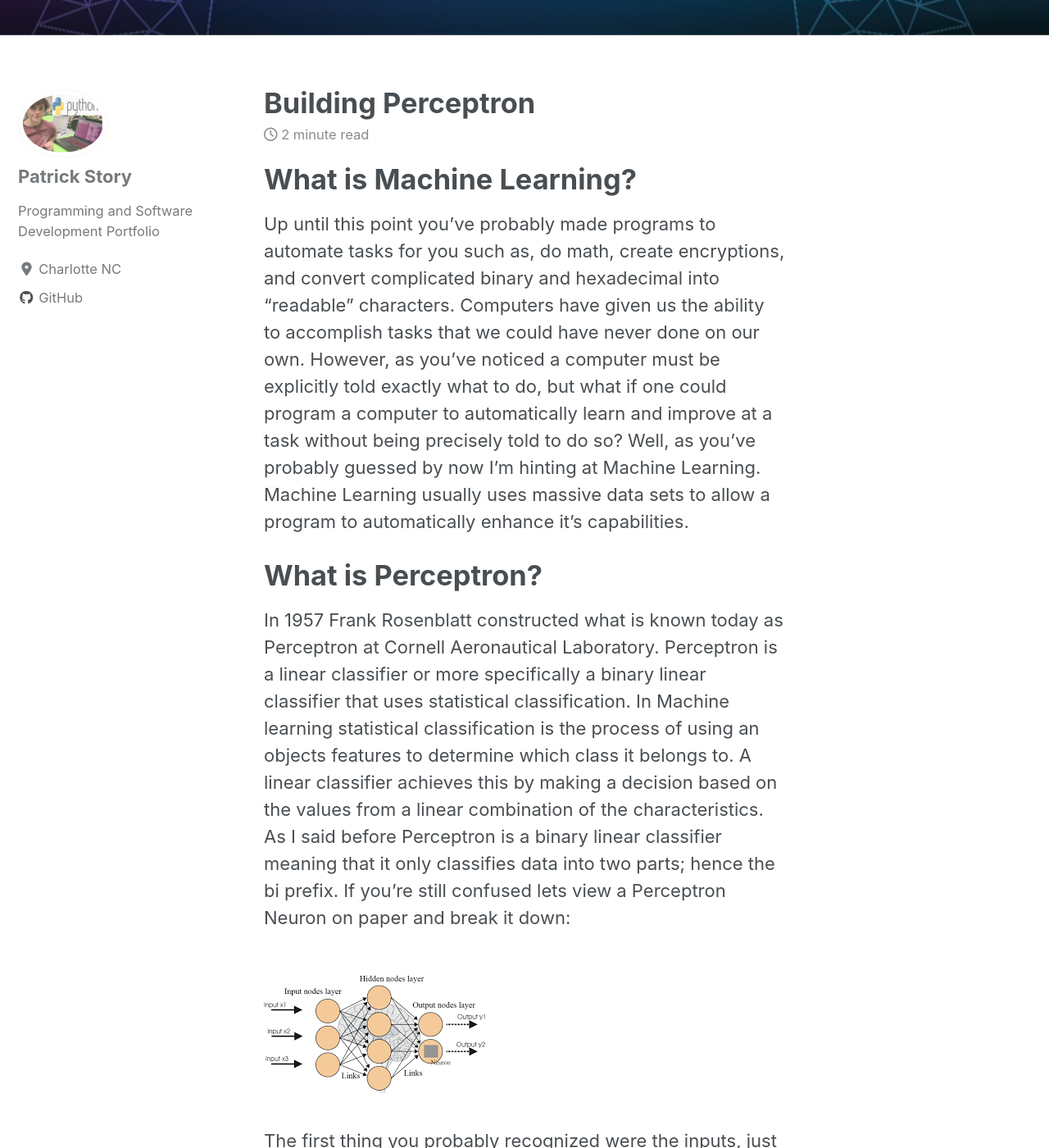
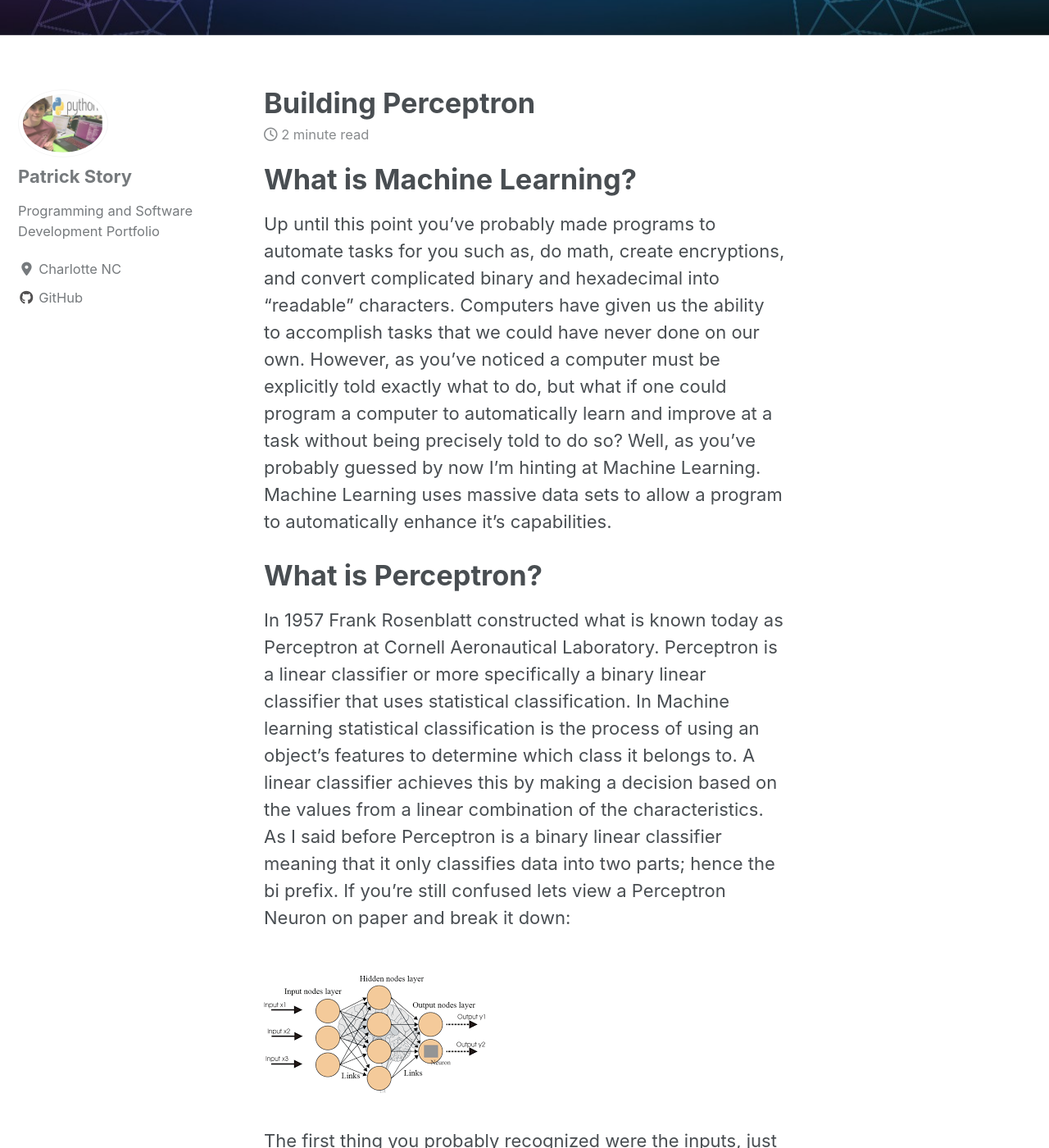
Before and after one commit to Patchyst/Patchyst.github.io, a Jekyll site: the page built from _posts/2019-08-15-My_First_Machine_Learning_Model.md, in a window 1280 px wide and 1400 px high, scrolled down 526 px. Shown: the whole window at 82% size. Built offline with Jekyll 4.4.1, drawn with Linux system fonts in a browser that asks for light colours; cached includes are drawn as plain includes; nearby versions of some CDN libraries.

Commit message:
updating Perceptron

```diff
--- a/_posts/2019-08-15-My_First_Machine_Learning_Model.md
+++ b/_posts/2019-08-15-My_First_Machine_Learning_Model.md
@@ -7,10 +7,10 @@ header:
 excerpt: "In this project I guide you through how I made my first Machine Learning Model, Perceptron. Perceptron is a fantastic introduction to the world of Machine Learning and Artificial Intelligence"
 ---
 # What is Machine Learning?
-Up until this point you've probably made programs to automate tasks for you such as, do math, create encryptions, and convert complicated binary and hexadecimal into "readable" characters. Computers have given us the ability to accomplish tasks that we could have never done on our own. However, as you've noticed a computer must be explicitly told exactly what to do, but what if one could program a computer to automatically learn and improve at a task without being precisely told to do so? Well, as you've probably guessed by now I'm hinting at Machine Learning. Machine Learning usually uses massive data sets to allow a program to automatically enhance it's capabilities.
+Up until this point you've probably made programs to automate tasks for you such as, do math, create encryptions, and convert complicated binary and hexadecimal into "readable" characters. Computers have given us the ability to accomplish tasks that we could have never done on our own. However, as you've noticed a computer must be explicitly told exactly what to do, but what if one could program a computer to automatically learn and improve at a task without being precisely told to do so? Well, as you've probably guessed by now I'm hinting at Machine Learning. Machine Learning uses massive data sets to allow a program to automatically enhance it's capabilities.
 
 # What is Perceptron?
-In 1957 Frank Rosenblatt constructed what is known today as Perceptron at Cornell Aeronautical Laboratory. Perceptron is a linear classifier or more specifically a binary linear classifier that uses statistical classification. In Machine learning statistical classification is the process of using an objects features to determine which class it belongs to. A linear classifier achieves this by making a decision based on the values from a linear combination of the characteristics. As I said before Perceptron is a binary linear classifier meaning that it only classifies data into two parts; hence the bi prefix. If you're still confused lets view a Perceptron Neuron on paper and break it down:
+In 1957 Frank Rosenblatt constructed what is known today as Perceptron at Cornell Aeronautical Laboratory. Perceptron is a linear classifier or more specifically a binary linear classifier that uses statistical classification. In Machine learning statistical classification is the process of using an object's features to determine which class it belongs to. A linear classifier achieves this by making a decision based on the values from a linear combination of the characteristics. As I said before Perceptron is a binary linear classifier meaning that it only classifies data into two parts; hence the bi prefix. If you're still confused lets view a Perceptron Neuron on paper and break it down:
 
 ![Perceptron](/images/nuer.jpg){:class="img-responsive"}
 
```
